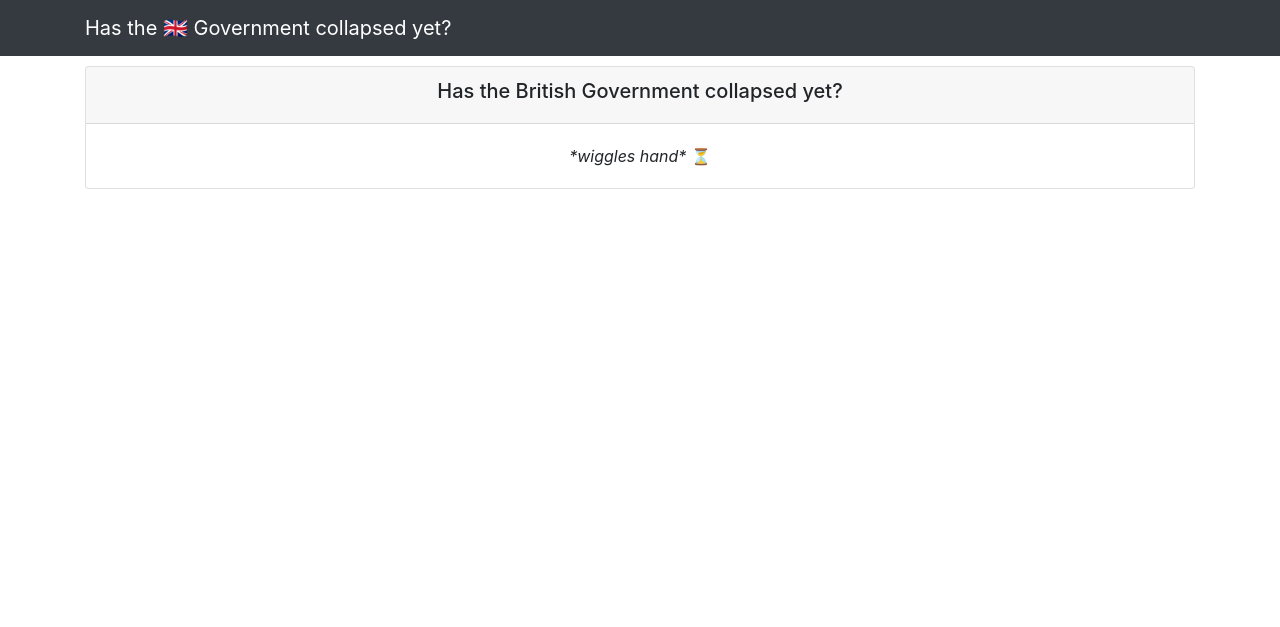
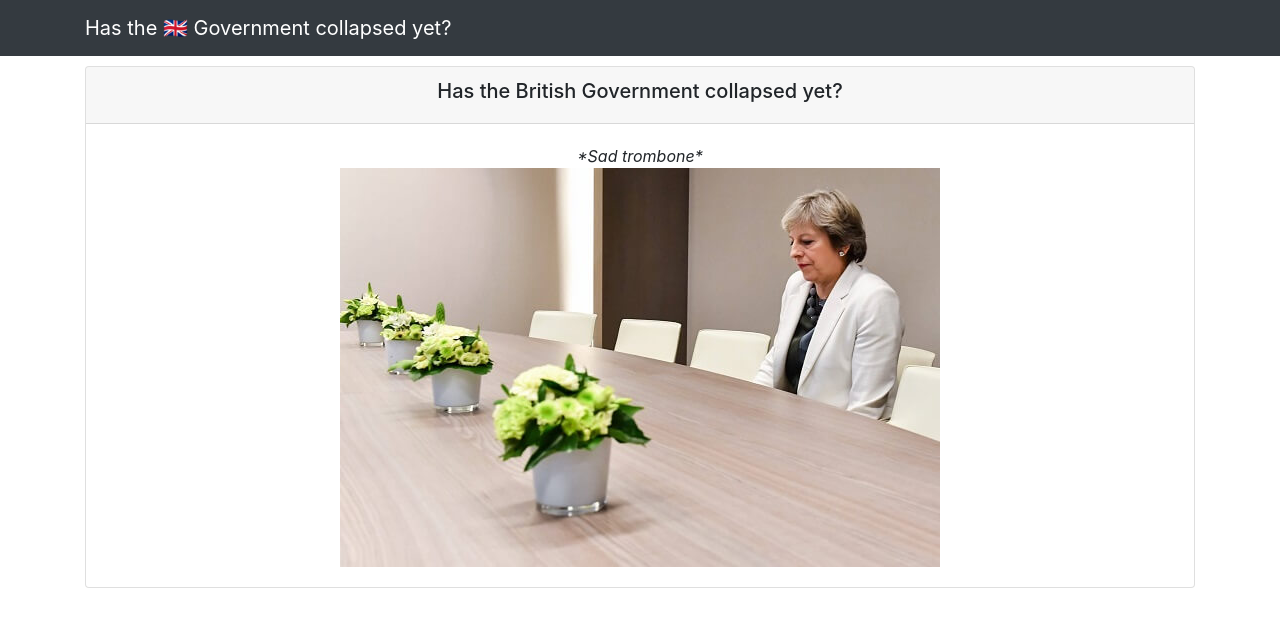
Before and after one commit to martincostello/hasthebritishgovernmentcollapsedyet, a Jekyll site: the page built from index.html, in a window 1280 px wide. Shown: the top 627 px of the page. Built offline with Jekyll 4.4.1, drawn with Linux system fonts in a browser that asks for light colours; nearby versions of some CDN libraries.

Commit message:
Update
Bye bye.

```diff
--- a/index.html
+++ b/index.html
@@ -7,6 +7,11 @@ title: Has the British Government collapsed yet?
     <h1 class="h5">Has the British Government collapsed yet?</h1>
   </div>
   <div class="card-body">
-    <p class="card-text"><em>*wiggles hand*</em> ⏳</p>
+    <p class="card-text">
+      <em>*Sad trombone*</em>
+      <span>
+          <img class="img-fluid mx-auto d-block" src="bye-theresa.jpg" title="If I had emotions I would be sad" />
+      </span>
+    </p>
   </div>
 </div>
```
Also changed, not shown: bye-theresa.jpg (added).
